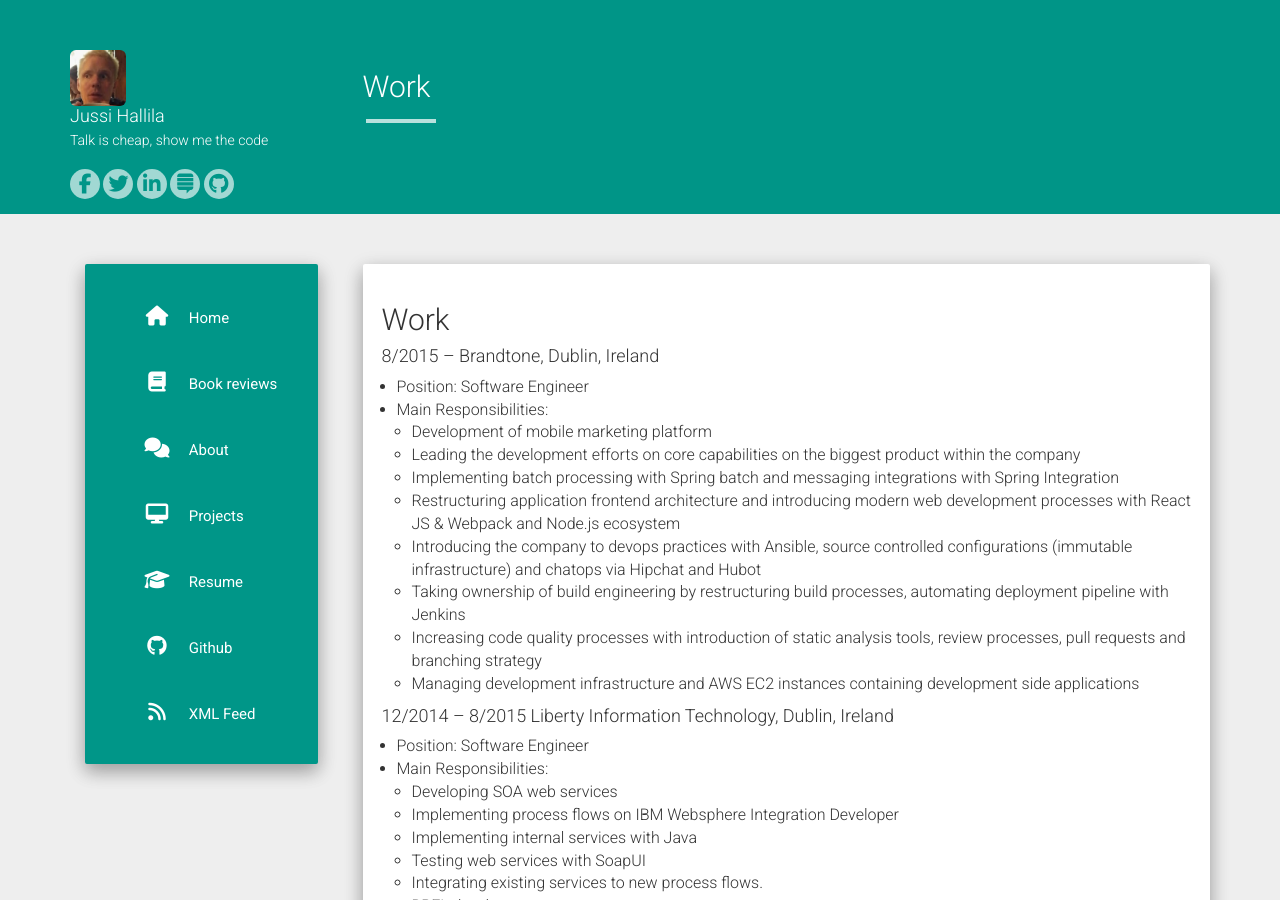
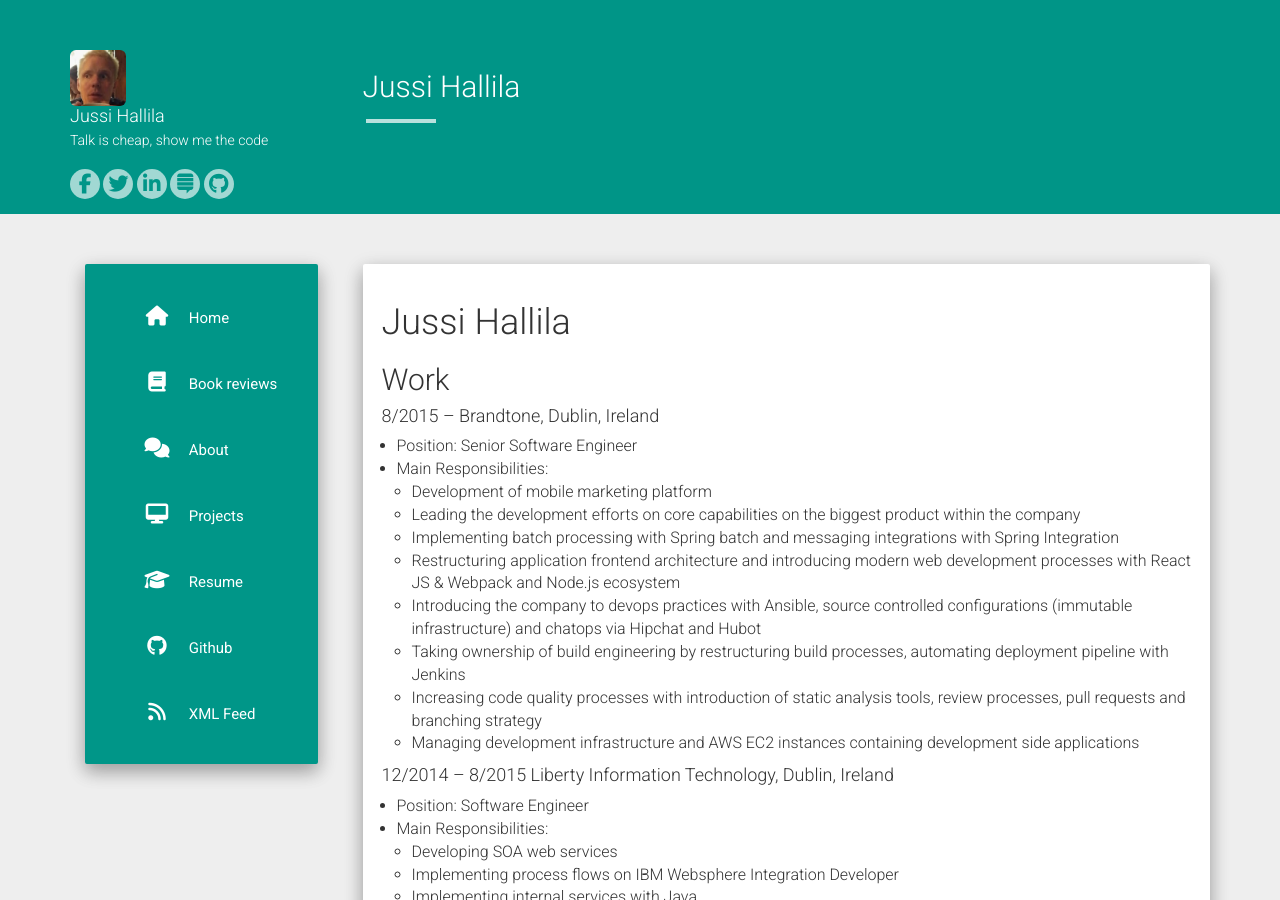
Before and after one commit to Xantier/xantier.github.io, a Jekyll site: the page built from pages/resume.md, in a window 1280 px wide and 900 px high. Built offline with Jekyll 4.4.1, drawn with Linux system fonts in a browser that asks for light colours; nearby versions of some CDN libraries; our own code applies the rules of GitHub Pages for plain Markdown files.

Commit message:
adding name to resume, updating title

```diff
--- a/pages/resume.md
+++ b/pages/resume.md
@@ -1,7 +1,9 @@
+# Jussi Hallila
+
 ## Work
 
 #### 8/2015 – Brandtone, Dublin, Ireland
-* Position: Software Engineer
+* Position: Senior Software Engineer
 * Main Responsibilities:
   * Development of mobile marketing platform
   * Leading the development efforts on core capabilities on the biggest product within the company
```
Also changed, not shown: 1 other file.
